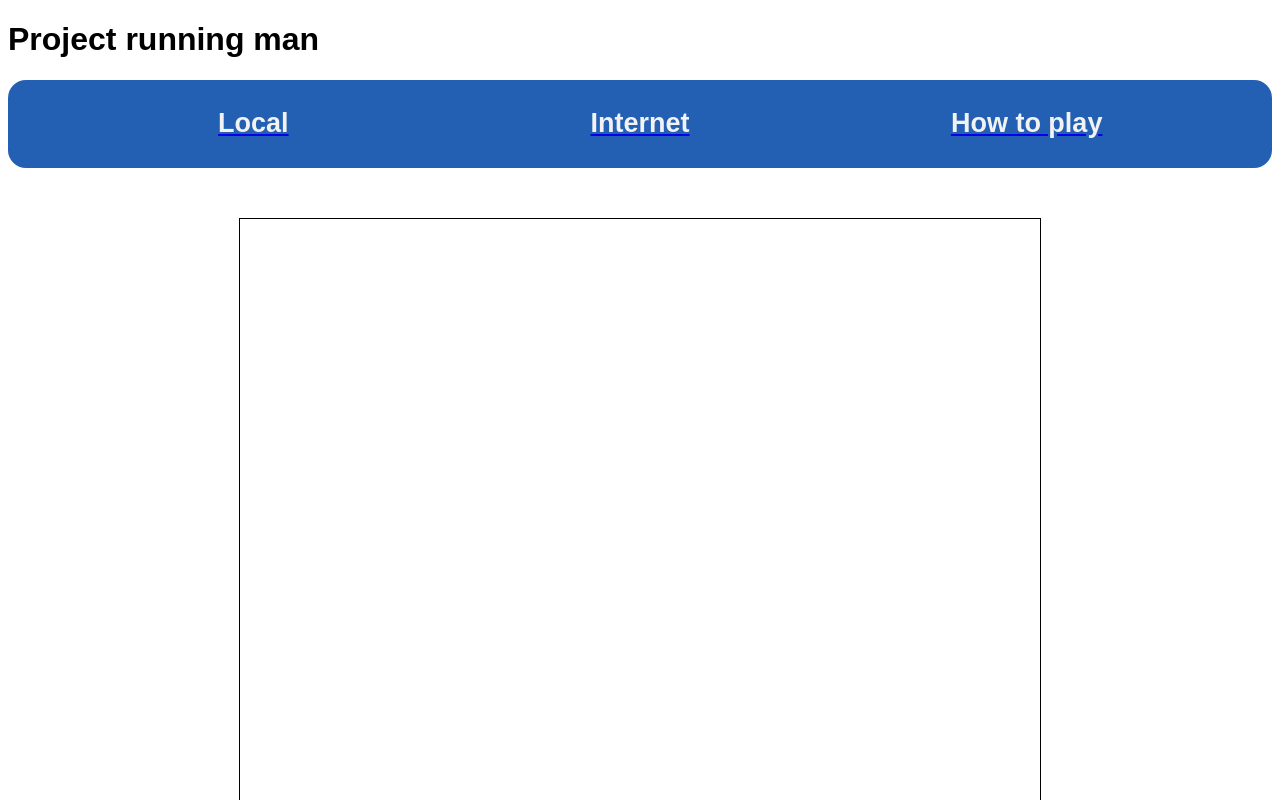
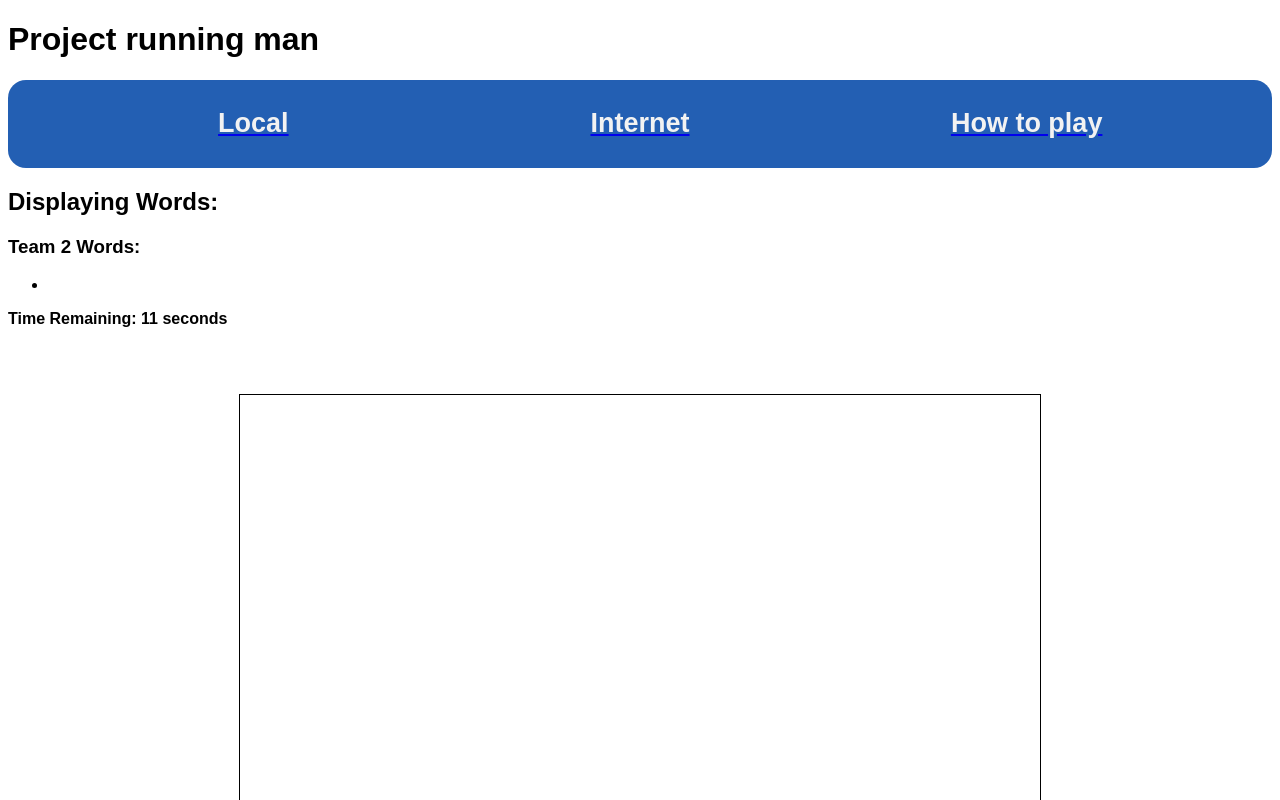
Before and after one commit to Tome94/runningmanproject, a React (Create React App) app in the folder projectg/: page /draw in a window 1280 px wide. Shown: the top 800 px of the page. Built offline with nearby package versions, Linux system fonts and the light colour scheme.

Commit message:
Added to canvas word prompts to draw with countdown

```diff
--- a/projectg/src/App.js
+++ b/projectg/src/App.js
@@ -5,7 +5,7 @@ import Instructions from './pages/how-to-play';
 import { BrowserRouter as Router, Route, Routes } from 'react-router-dom';
 import Team from './pages/local';
 import Game from './pages/game';
-import CanvasComponent from './pages/canvas';
+import Draw from './pages/canvas/index';
 
 function App() {
   return (
@@ -16,7 +16,7 @@ function App() {
       <Navigation/>
       <main>
         <Routes>
-          <Route path="/draw" element={<CanvasComponent/>} />
+          <Route path="/draw" element={<Draw/>} />
           <Route path="/game" element={<Game/>} />
         <Route path="/local" element={<Team/>} />
           <Route path="/instructions" element={<Instructions/>} />
--- /dev/null
+++ b/projectg/src/pages/canvas/canvas.js
@@ -0,0 +1,72 @@
+import React, { useRef, useState } from 'react';
+import { startDrawing, draw, stopDrawing, clearCanvas} from './canvasUtils';
+import { Link } from 'react-router-dom';
+import { startMatch } from '../game/features/turns/turn';
+import { useDispatch } from 'react-redux';
+
+const CanvasComponent = () => {
+  const canvasRef = useRef(null);
+  const [isDrawing, setIsDrawing] = useState(false);
+  const [isEraserMode, setIsEraserMode] = useState(false);
+  const [lastX, setLastX] = useState(0);
+  const [lastY, setLastY] = useState(0);
+
+  const handleMouseDown = (e) => {
+
+    startDrawing(isDrawing, setIsDrawing, setLastX, setLastY, e);
+  };
+
+  const handleMouseMove = (e) => {
+    draw(isDrawing, isEraserMode, lastX, lastY, setLastX, setLastY, e, canvasRef.current);
+  };
+
+  const handleMouseUp = () => {
+    stopDrawing(setIsDrawing);
+  };
+
+  const handleMouseOut = () => {
+    stopDrawing(setIsDrawing);
+  };
+
+  const toggleEraserMode = () => {
+    setIsEraserMode(!isEraserMode);
+  };
+  const toggleClearCanvas =()=>{
+    clearCanvas(canvasRef)
+  }
+  const dispatch = useDispatch();
+  const startGameHandler = () => {
+    // Add action dispatch below
+    dispatch(startMatch())
+  };
+
+  return (
+    <div className='canvas'>
+
+      <canvas
+        ref={canvasRef}
+        width={800}
+        height={600}
+        onMouseDown={handleMouseDown}
+        onMouseMove={handleMouseMove}
+        onMouseUp={handleMouseUp}
+        onMouseOut={handleMouseOut}
+      />
+      <div>
+        <button onClick={toggleEraserMode} className="draw-erase">
+          {isEraserMode ? "Draw" : 'Erase'}
+        </button>
+        <button onClick={toggleClearCanvas} className="Clear-canvas">
+          Clear Drawing
+        </button>
+      </div>
+      <footer>
+        <Link to="/game" className='button-link' onClick={startGameHandler}>
+          <h2>Next</h2>
+        </Link>
+      </footer>
+    </div>
+  );
+};
+
+export default CanvasComponent;
--- /dev/null
+++ b/projectg/src/pages/canvas/drawPrompt.js
@@ -0,0 +1,126 @@
+/*import React, { useState, useEffect, useRef } from 'react';
+import { useSelector } from 'react-redux';
+
+const DisplayWordsComponent = () => {
+  const board = useSelector((state) => state.board); // Assuming the board is stored in the 'board' slice of the state
+  const [currentWordIndex, setCurrentWordIndex] = useState(0);
+  const [currentTeam, setCurrentTeam] = useState(1);
+  const [gameFinished, setGameFinished] = useState(false);
+
+  const intervalRef = useRef(null);
+
+  useEffect(() => {
+    const team1Words = board.filter((_, index) => index % 2 === 0);
+    const team2Words = board.filter((_, index) => index % 2 === 1);
+    const teamsHaveWords = team1Words.length > 0 || team2Words.length > 0;
+
+    setGameFinished(currentWordIndex === board.length-1);
+
+    if (teamsHaveWords) {
+      intervalRef.current = setInterval(() => {
+        setCurrentWordIndex((prevIndex) => (prevIndex + 1) % board.length);
+        setCurrentTeam((prevTeam) => (prevTeam === 1 ? 2 : 1));
+      }, 5000);
+      console.log(currentWordIndex)
+    }
+
+    return () => {
+      clearInterval(intervalRef.current);
+    };
+  }, [board, currentWordIndex]);
+
+  if (gameFinished) {
+    return (
+      <div>
+        <h2>Completed! Press Next.</h2>
+
+      </div>
+    );
+  } else {
+
+  return (
+    <div>
+      <h2>Displaying Words:</h2>
+      <h3>Team {currentTeam} Words:</h3>
+      <ul>
+        {board.map((card, index) => (
+          <li key={card.id} style={{ display: index === currentWordIndex ? 'list-item' : 'none' }}>
+            {card.contents}
+          </li>
+        ))}
+      </ul>
+    </div>
+  );
+        }
+};
+
+export default DisplayWordsComponent;
+*/
+import React, { useState, useEffect, useRef } from 'react';
+import { useSelector } from 'react-redux';
+
+const DisplayWordsComponent = () => {
+  const board = useSelector((state) => state.board); // Assuming the board is stored in the 'board' slice of the state
+  const [currentWordIndex, setCurrentWordIndex] = useState(0);
+  const [currentTeam, setCurrentTeam] = useState(1);
+  const [gameFinished, setGameFinished] = useState(false);
+  const [remainingTime, setRemainingTime] = useState(1); // Set initial time here (in seconds)
+
+  const intervalRef = useRef(null);
+
+  useEffect(() => {
+    const team1Words = board.filter((_, index) => index % 2 === 0);
+    const team2Words = board.filter((_, index) => index % 2 === 1);
+    const teamsHaveWords = team1Words.length > 0 || team2Words.length > 0;
+
+    setGameFinished(currentWordIndex === board.length-1);
+
+    if (teamsHaveWords) {
+      intervalRef.current = setInterval(() => {
+        setRemainingTime((prevTime) => {
+          if (prevTime === 1) {
+            setCurrentWordIndex((prevIndex) => (prevIndex + 1) % board.length);
+            setCurrentTeam((prevTeam) => (prevTeam === 1 ? 2 : 1));
+          }
+          return prevTime === 1 ? 15 : prevTime - 1;
+        });
+      }, 1000);
+    }
+
+    return () => {
+      clearInterval(intervalRef.current);
+    };
+  }, [board,currentWordIndex]);
+
+  useEffect(() => {
+    if (gameFinished) {
+      clearInterval(intervalRef.current);
+    }
+  }, [gameFinished]);
+
+  if (gameFinished) {
+    return (
+      <div>
+        <h2>Completed! Press Next.</h2>
+        {/* You can add a button or some other component to handle the "Next" functionality */}
+      </div>
+    );
+  }
+
+  return (
+    <div>
+      <h2>Displaying Words:</h2>
+      <h3>Team {currentTeam} Words:</h3>
+      <ul>
+        {board.map((card, index) => (
+          <li key={card.id} style={{ display: index === currentWordIndex ? 'list-item' : 'none' }}>
+            {card.contents}
+          </li>
+        ))}
+      </ul>
+      <p>Time Remaining: {remainingTime} seconds</p>
+    </div>
+  );
+};
+
+export default DisplayWordsComponent;
--- a/projectg/src/pages/canvas/index.js
+++ b/projectg/src/pages/canvas/index.js
@@ -1,69 +1,13 @@
-import React, { useRef, useState } from 'react';
-import { startDrawing, draw, stopDrawing, clearCanvas} from './canvasUtils';
-import { Link } from 'react-router-dom';
-import { startMatch } from '../game/features/turns/turn';
-import { useDispatch } from 'react-redux';
-const CanvasComponent = () => {
-  const canvasRef = useRef(null);
-  const [isDrawing, setIsDrawing] = useState(false);
-  const [isEraserMode, setIsEraserMode] = useState(false);
-  const [lastX, setLastX] = useState(0);
-  const [lastY, setLastY] = useState(0);
-
-  const handleMouseDown = (e) => {
-    startDrawing(isDrawing, setIsDrawing, setLastX, setLastY, e);
-  };
-
-  const handleMouseMove = (e) => {
-    draw(isDrawing, isEraserMode, lastX, lastY, setLastX, setLastY, e, canvasRef.current);
-  };
-
-  const handleMouseUp = () => {
-    stopDrawing(setIsDrawing);
-  };
-
-  const handleMouseOut = () => {
-    stopDrawing(setIsDrawing);
-  };
-
-  const toggleEraserMode = () => {
-    setIsEraserMode(!isEraserMode);
-  };
-  const toggleClearCanvas =()=>{
-    clearCanvas(canvasRef)
-  }
-  const dispatch = useDispatch();
-  const startGameHandler = () => {
-    // Add action dispatch below
-    dispatch(startMatch())
-  };
-
+import React from "react";
+import CanvasComponent from "./canvas";
+import DisplayWordsComponent from "./drawPrompt";
+const Draw = () => {
   return (
-    <div className='canvas'>
-      <canvas
-        ref={canvasRef}
-        width={800}
-        height={600}
-        onMouseDown={handleMouseDown}
-        onMouseMove={handleMouseMove}
-        onMouseUp={handleMouseUp}
-        onMouseOut={handleMouseOut}
-      />
-      <div>
-        <button onClick={toggleEraserMode} className="draw-erase">
-          {isEraserMode ? "Draw" : 'Erase'}
-        </button>
-        <button onClick={toggleClearCanvas} className="Clear-canvas">
-          Clear Drawing
-        </button>
-      </div>
-      <footer>
-        <Link to="/game" className='button-link' onClick={startGameHandler}>
-          <h2>Next</h2>
-        </Link>
-      </footer>
+    <div className="Game">
+      <DisplayWordsComponent />
+      <CanvasComponent />
     </div>
   );
 };
 
-export default CanvasComponent;
+export default Draw;
```
Also changed, not shown: projectg/src/pages/game/features/board/boardSlice.js (+121 -68 lines).
